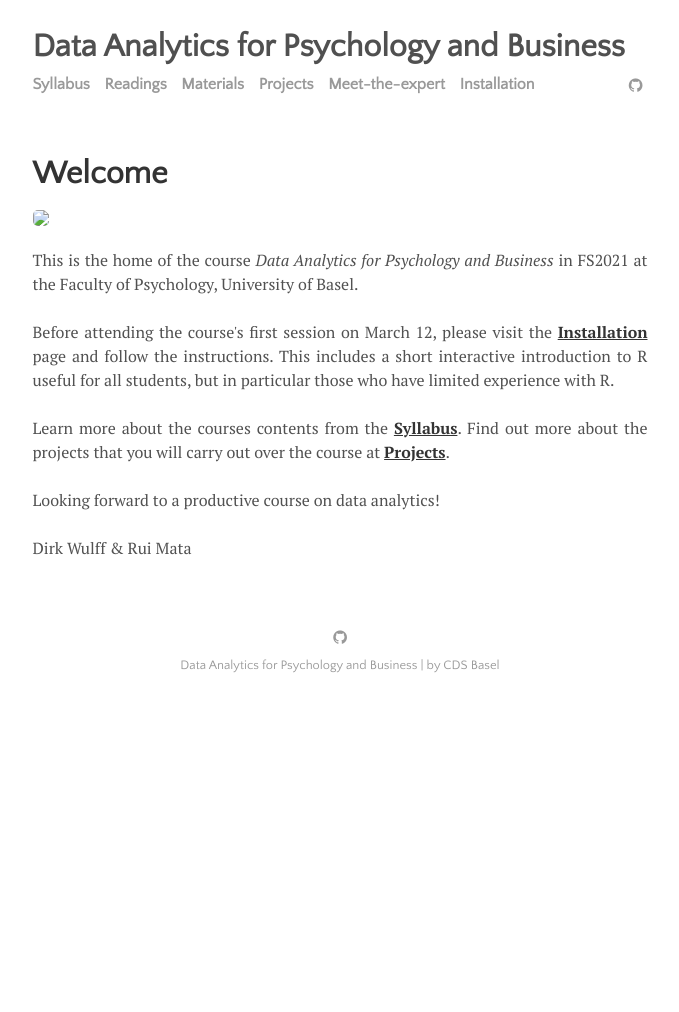
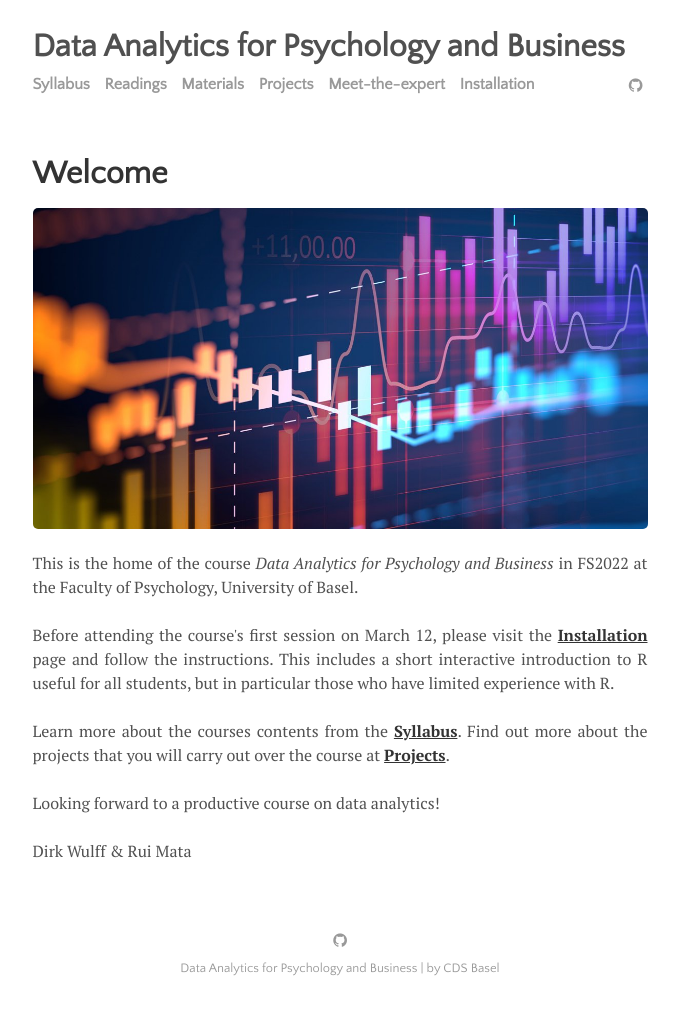
Before and after one commit to cdsbasel/dataanalytics_2022, a Jekyll site: the page built from index.html, in a window 1280 px wide. Shown: the whole page, without its empty margins (300-979 px from the left). Built offline with Jekyll 4.4.1, drawn with Linux system fonts in a browser that asks for light colours; the list of posts is cut into pages by our own code; before the commit the page ends 900 px from its top, so only the background shows below that.

Commit message:
Update index.html

```diff
--- a/index.html
+++ b/index.html
@@ -5,11 +5,11 @@ title: Welcome
 
 <h1> Welcome </h1>
 
-<img src="https://cdsbasel.github.io/dataanalytics_2021/assets/img/analytics.jpg">
+<img src="https://cdsbasel.github.io/dataanalytics_2022/assets/img/analytics.jpg">
 
 <p align="justify">
 This is the home of the course <i>Data Analytics for Psychology and Business</i>
-in FS2021 at the Faculty of Psychology, University of Basel.
+in FS2022 at the Faculty of Psychology, University of Basel.
 <br><br>
 Before attending the course's first session on March 12, please visit the
 <a href="menu/installation.html"><b>Installation</b></a> page and follow the instructions.
```
